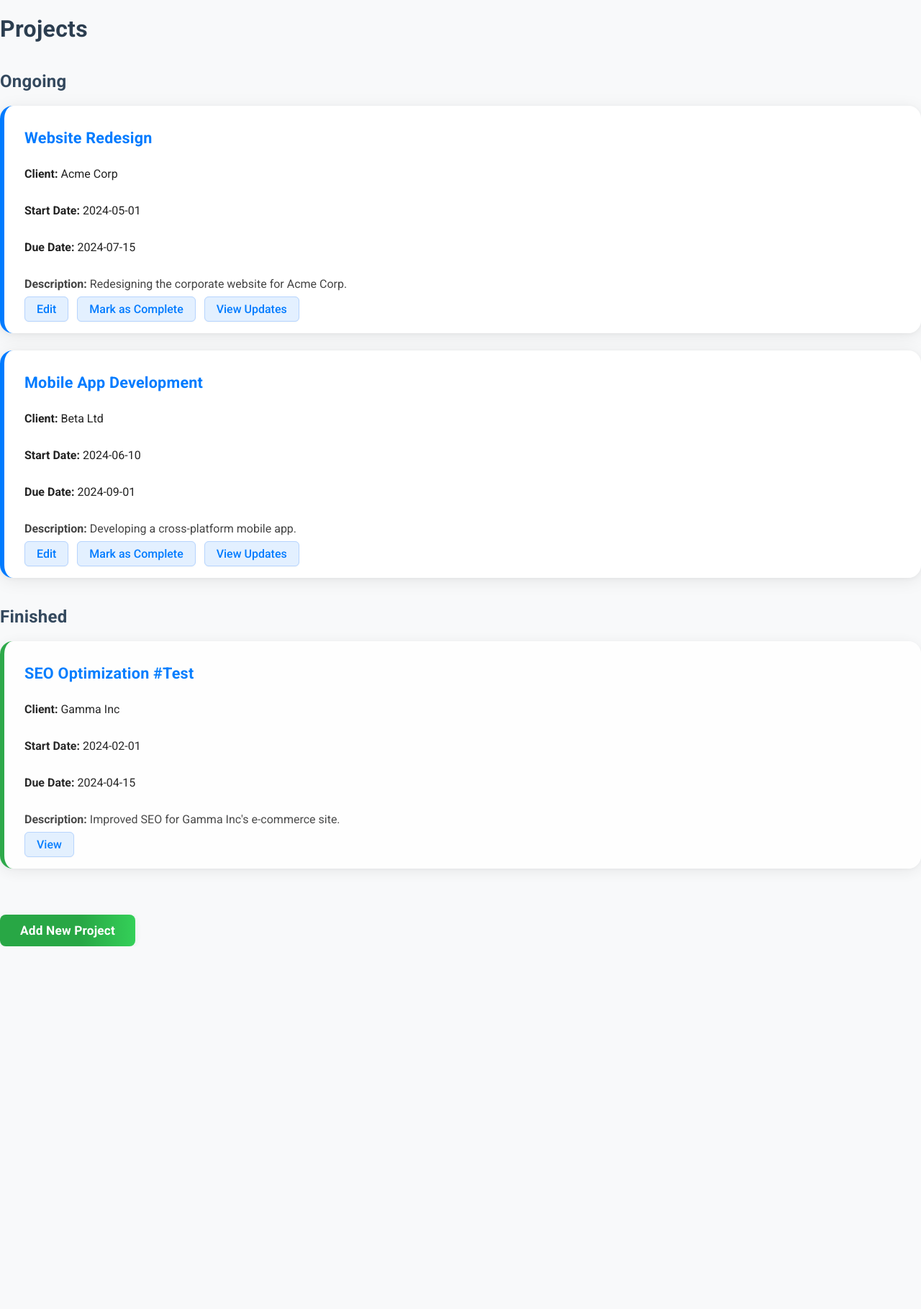
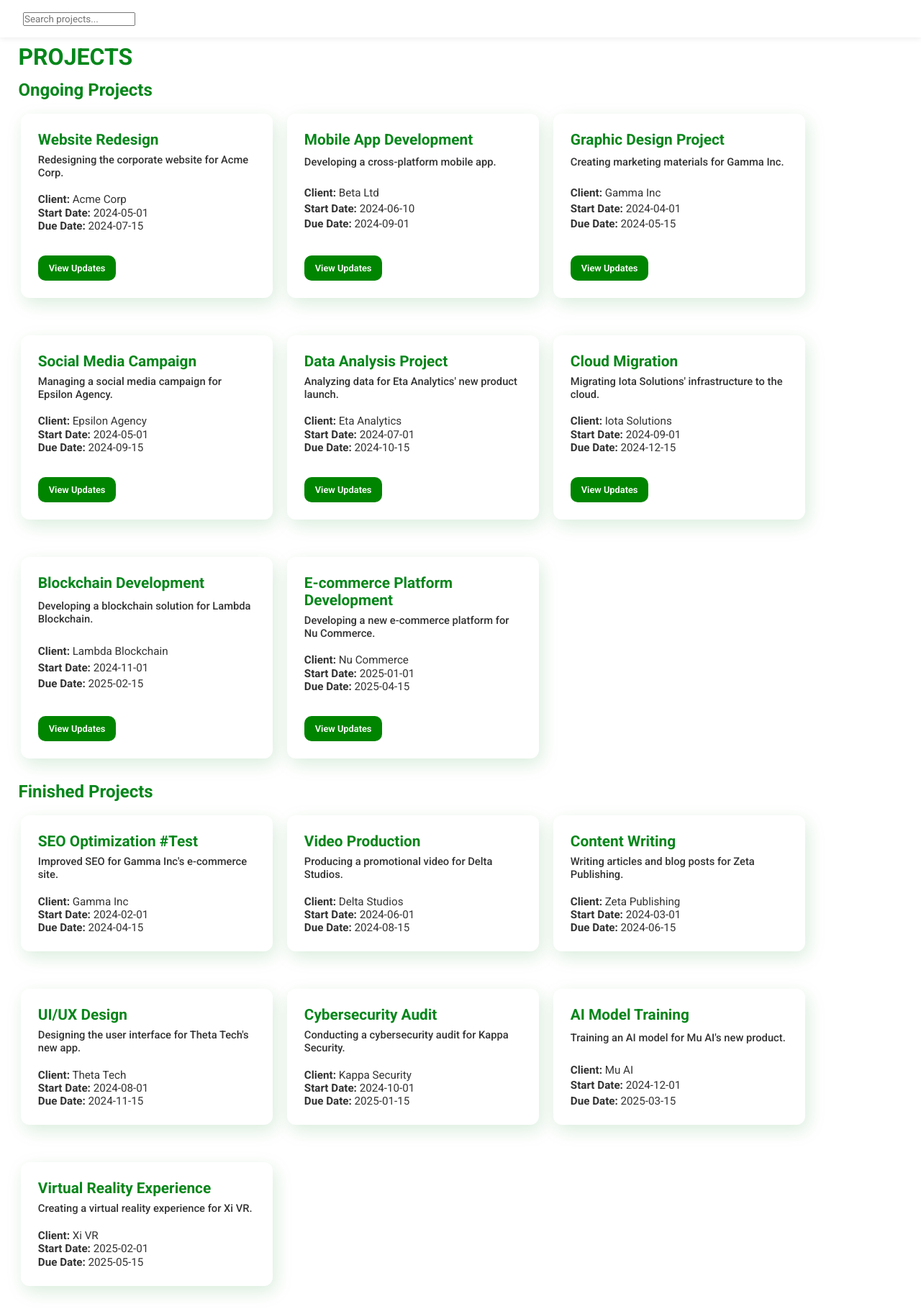
Before and after one commit to gihan-s/Servo, a PHP site: page /providers/projects.php in a window 1280 px wide. Shown: the whole page at 72% size. Before the commit the page ends 1315 px from the top, so only its background shows below. Run offline with PHP 8.4, Linux system fonts and the light colour scheme.

Commit message:
sum shii ngl

```diff
--- /dev/null
+++ b/assets/css/projects.css
@@ -0,0 +1,115 @@
+h1, h2 {
+  color: #05861a;
+}
+
+h1 {
+  margin: 2% 1% 1%;
+}
+
+h2 {
+  margin: 1% 1% -1% 1%;
+}
+
+p {
+  color: #333;
+  font-size: 0.95rem;
+  line-height: 1.2;
+}
+
+.main-content {
+  margin-left: 1%;
+  max-width: max-content;
+  margin-top: 60px;;
+}
+
+.search-bar {
+  position: fixed;
+  top: 0;
+  left: 0;
+  width: 100%;
+  background: #fff;
+  padding: 1rem 2rem;
+  box-shadow: 0 2px 8px rgba(0,0,0,0.07);
+  transition: transform 0.3s;
+  z-index: 200;
+}
+
+.search-bar.hide {
+  transform: translateY(-100%);
+}
+
+/* Project Card Styles */
+.project-list {
+  margin: 1rem 1rem;
+  display: flex;
+  flex-wrap: wrap;
+  gap: 20px;
+}
+
+.project-card {
+  background: white;
+  /* border: 2px solid #05861a; */
+  border-radius: 12px;
+  box-shadow: 4px 8px 24px 0 rgba(5, 134, 26, 0.15);
+  padding: 1.5rem;
+  margin: 1rem 0;
+  /* transition: box-shadow 0.2s, transform 0.2s; */
+  flex: 1 1 300px;
+  max-width: 350px;
+  min-width: 250px;
+  display: flex;
+  flex-direction: column;
+  justify-content: space-between;
+  cursor: pointer;
+}
+
+.project-card-title {
+  color: #05861a;
+  font-size: 1.3rem;
+  font-weight: 700;
+  margin-bottom: 0.5rem;
+}
+
+.project-card:hover {
+  background: #05861a;
+  /* border: 2px solid white; */
+}
+
+.project-card:hover .project-card-title {
+  color: white;
+  font-weight: 600;
+}
+
+.project-card:hover .button {
+  color: #00ae00;
+  background-color: white;
+}
+
+.project-card:hover p {
+  color: white;
+}
+
+.project-card-description {
+  color: #333;
+  font-size: 0.92rem;
+  font-weight: 500;
+}
+
+.buttons {
+  margin-top: 1rem;
+}
+
+.button {
+  padding: 10px 15px;
+  border-radius: 10px;
+  border: none;
+  background-color: #008500;
+  color: white;
+  font-weight: 600;
+  font-size: 0.80em;
+  margin-top: 1rem;
+  margin-left: auto;
+  display: inline-block;
+  text-align: center;
+  text-decoration: none;
+}
--- /dev/null
+++ b/assets/js/projects.js
@@ -0,0 +1,11 @@
+// search bar
+let lastScroll = 0;
+const searchBar = document.getElementById('search-bar');
+window.addEventListener('scroll', () => {
+  if (window.scrollY > lastScroll) {
+    searchBar.classList.add('hide'); // Hide on scroll down
+  } else {
+    searchBar.classList.remove('hide'); // Show on scroll up
+  }
+  lastScroll = window.scrollY;
+});
--- a/providers/dummydata.php
+++ b/providers/dummydata.php
@@ -29,6 +29,114 @@ $projects = [
     'due_date' => '2024-04-15',
     'status' => 'finished',
     'description' => 'Improved SEO for Gamma Inc\'s e-commerce site.'
+  ],
+  [
+    'id' => 4,
+    'name' => 'Graphic Design Project',
+    'client' => 'Gamma Inc',
+    'start_date' => '2024-04-01',
+    'due_date' => '2024-05-15',
+    'status' => 'ongoing',
+    'description' => 'Creating marketing materials for Gamma Inc.'
+  ],
+  [
+    'id' => 5,
+    'name' => 'Video Production',
+    'client' => 'Delta Studios',
+    'start_date' => '2024-06-01',
+    'due_date' => '2024-08-15',
+    'status' => 'finished',
+    'description' => 'Producing a promotional video for Delta Studios.'
+  ],
+  [
+    'id' => 6,
+    'name' => 'Social Media Campaign',
+    'client' => 'Epsilon Agency',
+    'start_date' => '2024-05-01',
+    'due_date' => '2024-09-15',
+    'status' => 'ongoing',
+    'description' => 'Managing a social media campaign for Epsilon Agency.'
+  ],
+  [
+    'id' => 7,
+    'name' => 'Content Writing',
+    'client' => 'Zeta Publishing',
+    'start_date' => '2024-03-01',
+    'due_date' => '2024-06-15',
+    'status' => 'finished',
+    'description' => 'Writing articles and blog posts for Zeta Publishing.'
+  ],
+  [
+    'id' => 8,
+    'name' => 'Data Analysis Project',
+    'client' => 'Eta Analytics',
+    'start_date' => '2024-07-01',
+    'due_date' => '2024-10-15',
+    'status' => 'ongoing',
+    'description' => 'Analyzing data for Eta Analytics\' new product launch.'
+  ],
+  [
+    'id' => 9,
+    'name' => 'UI/UX Design',
+    'client' => 'Theta Tech',
+    'start_date' => '2024-08-01',
+    'due_date' => '2024-11-15',
+    'status' => 'finished',
+    'description' => 'Designing the user interface for Theta Tech\'s new app.'
+  ],
+  [
+    'id' => 10,
+    'name' => 'Cloud Migration',
+    'client' => 'Iota Solutions',
+    'start_date' => '2024-09-01',
+    'due_date' => '2024-12-15',
+    'status' => 'ongoing',
+    'description' => 'Migrating Iota Solutions\' infrastructure to the cloud.'
+  ],
+  [
+    'id' => 11,
+    'name' => 'Cybersecurity Audit',
+    'client' => 'Kappa Security',
+    'start_date' => '2024-10-01',
+    'due_date' => '2025-01-15',
+    'status' => 'finished',
+    'description' => 'Conducting a cybersecurity audit for Kappa Security.'
+  ],
+  [
+    'id' => 12,
+    'name' => 'Blockchain Development',
+    'client' => 'Lambda Blockchain',
+    'start_date' => '2024-11-01',
+    'due_date' => '2025-02-15',
+    'status' => 'ongoing',
+    'description' => 'Developing a blockchain solution for Lambda Blockchain.'
+  ],
+  [
+    'id' => 13,
+    'name' => 'AI Model Training',
+    'client' => 'Mu AI',
+    'start_date' => '2024-12-01',
+    'due_date' => '2025-03-15',
+    'status' => 'finished',
+    'description' => 'Training an AI model for Mu AI\'s new product.'
+  ],
+  [
+    'id' => 14,
+    'name' => 'E-commerce Platform Development',
+    'client' => 'Nu Commerce',
+    'start_date' => '2025-01-01',
+    'due_date' => '2025-04-15',
+    'status' => 'ongoing',
+    'description' => 'Developing a new e-commerce platform for Nu Commerce.'
+  ],
+  [
+    'id' => 15,
+    'name' => 'Virtual Reality Experience',
+    'client' => 'Xi VR',
+    'start_date' => '2025-02-01',
+    'due_date' => '2025-05-15',
+    'status' => 'finished',
+    'description' => 'Creating a virtual reality experience for Xi VR.'
   ]
 ];
 ?>
--- a/providers/projects.php
+++ b/providers/projects.php
@@ -17,54 +17,66 @@ foreach ($projects as $p) {
 <head>
   <meta charset="UTF-8">
   <title>Projects</title>
-  <link rel="stylesheet" href="../styles.css">
+
+  <!-- CSS Files -->
+  <link rel="stylesheet" href="../assets/css/main.css">
+  <link rel="stylesheet" href="../assets/css/projects.css">
+  <!-- JS Files -->
+  <script src="../assets/js/projects.js"></script>
 </head>
 
 <body>
-  <h1>Projects</h1>
+  <div class="search-bar">
+  <input type="text" placeholder="Search projects...">
+  </div>
 
-  <h2>Ongoing</h2>
+  <div class="main-content">
+    <h1>PROJECTS</h1>
+
+    <h2>Ongoing Projects</h2>
     <?php if (count($ongoing) > 0): ?>
-    <div class="project-cards">
+
+      <div class="project-list">
         <?php foreach ($ongoing as $project): ?>
           <div class="project-card">
-          <h3><?= htmlspecialchars($project['name']) ?></h3>
+            <h3 class="project-card-title"><?= htmlspecialchars($project['name']) ?></h3>
+            <p class="project-card-description"><?= htmlspecialchars($project['description']) ?></p>
+            <br>
             <p><strong>Client:</strong> <?= htmlspecialchars($project['client']) ?></p>
             <p><strong>Start Date:</strong> <?= htmlspecialchars($project['start_date']) ?></p>
             <p><strong>Due Date:</strong> <?= htmlspecialchars($project['due_date']) ?></p>
-          <p class="desc"><strong>Description:</strong> <?= htmlspecialchars($project['description']) ?></p>
-          <div class="actions">
-            <a href="edit_project.php?id=<?= $project['id'] ?>">Edit</a>
-            <a href="mark_complete.php?id=<?= $project['id'] ?>">Mark as Complete</a>
-            <a href="view_updates.php?id=<?= $project['id'] ?>">View Updates</a>
+            <div class="buttons">
+              <a class="button" href="#">View Updates</a>
             </div>
           </div>
         <?php endforeach; ?>
       </div>
+
     <?php else: ?>
       <p>No ongoing projects.</p>
+
     <?php endif; ?>
 
-  <h2>Finished</h2>
+    <h2>Finished Projects</h2>
     <?php if (count($finished) > 0): ?>
-    <div class="project-cards">
+
+      <div class="project-list">
         <?php foreach ($finished as $project): ?>
           <div class="project-card finished">
-          <h3><?= htmlspecialchars($project['name']) ?></h3>
+            <h3 class="project-card-title"><?= htmlspecialchars($project['name']) ?></h3>
+            <p class="project-card-description"><?= htmlspecialchars($project['description']) ?></p>
+            <br>
             <p><strong>Client:</strong> <?= htmlspecialchars($project['client']) ?></p>
             <p><strong>Start Date:</strong> <?= htmlspecialchars($project['start_date']) ?></p>
             <p><strong>Due Date:</strong> <?= htmlspecialchars($project['due_date']) ?></p>
-          <p class="desc"><strong>Description:</strong> <?= htmlspecialchars($project['description']) ?></p>
-          <div class="actions">
-            <a href="view_project.php?id=<?= $project['id'] ?>">View</a>
-          </div>
           </div>
         <?php endforeach; ?>
       </div>
+
     <?php else: ?>
       <p>No past projects.</p>
+
     <?php endif; ?>
-
-  <a href="#" class="add-btn">Add New Project</a>
+  </div>
 </body>
 </html>
--- a/styles.css
+++ /dev/null
@@ -1,178 +0,0 @@
-@import url('https://fonts.googleapis.com/css2?family=Roboto:wght@400;500;700&display=swap');
-
-html, body {
-  font-family: 'Roboto', Arial, sans-serif;
-  background: #f8f9fa;
-  color: #222;
-}
-/* basics */
-h1, h2, h3 {
-  font-family: 'Roboto', Arial, sans-serif;
-  font-weight: 700;
-  letter-spacing: 0.01em;
-}
-body {
-  margin: 0;
-  padding: 0;
-  background: #f8f9fa;
-}
-h1 { color: #2c3e50; margin-bottom: 30px; }
-h2 { color: #34495e; margin-top: 40px; }
-table {
-  width: 100%;
-  border-collapse: collapse;
-  margin-bottom: 40px;
-  background: #fff;
-  box-shadow: 0 2px 8px rgba(0,0,0,0.05);
-  border-radius: 8px;
-  overflow: hidden;
-}
-th, td {
-  border: none;
-  padding: 14px 12px;
-  text-align: left;
-}
-th {
-  background: #007bff;
-  color: #fff;
-  font-weight: 600;
-  letter-spacing: 0.5px;
-}
-tr:nth-child(even) { background: #f4f8fb; }
-tr:hover { background: #e9f5ff; transition: background 0.2s; }
-
-/* project card layout */
-.project-cards {
-  display: flex;
-  flex-direction: column;
-  gap: 24px;
-  margin-bottom: 40px;
-}
-.project-card {
-  background: rgba(255,255,255,0.95);
-  border-radius: 18px;
-  box-shadow: 0 4px 24px 0 rgba(0,0,0,0.08), 0 1.5px 6px 0 rgba(0,0,0,0.04);
-  padding: 32px 28px 24px 28px;
-  width: 100%;
-  max-width: 100%;
-  box-sizing: border-box;
-  display: flex;
-  flex-direction: column;
-  justify-content: space-between;
-  border-left: 6px solid #007bff;
-  transition: box-shadow 0.2s, border-color 0.2s;
-  margin-bottom: 0;
-}
-.project-card.finished {
-  border-left-color: #28a745;
-  opacity: 0.97;
-}
-.project-card h3 {
-  margin-top: 0;
-  margin-bottom: 12px;
-  color: #007bff;
-  font-size: 1.35em;
-  letter-spacing: 0.01em;
-}
-.project-card .desc {
-  color: #444;
-  font-size: 1em;
-  margin-bottom: 16px;
-}
-.project-card .actions {
-  margin-top: auto;
-}
-.project-card .actions a {
-  margin-right: 8px;
-  margin-bottom: 6px;
-  background: #e3f0ff;
-  color: #007bff;
-  border-radius: 6px;
-  padding: 7px 16px;
-  font-weight: 500;
-  border: 1.5px solid #b6d4fe;
-  text-decoration: none;
-  transition: background 0.2s, color 0.2s, border-color 0.2s;
-  box-shadow: 0 1px 2px rgba(0,0,0,0.03);
-}
-.project-card .actions a:hover {
-  background: #007bff;
-  color: #fff;
-  border-color: #007bff;
-}
-@media (max-width: 900px) {
-  .project-cards {
-    flex-direction: column;
-    gap: 18px;
-  }
-  .project-card {
-    max-width: 100%;
-    min-width: 0;
-  }
-}
-.actions a {
-  margin-right: 10px;
-  color: #007bff;
-  text-decoration: none;
-  font-weight: 500;
-  padding: 6px 12px;
-  border-radius: 4px;
-  background: #e3f0ff;
-  transition: background 0.2s, color 0.2s;
-  border: 1px solid #b6d4fe;
-}
-.actions a:hover {
-  background: #007bff;
-  color: #fff;
-  border-color: #007bff;
-  text-decoration: none;
-}
-.desc { color: #555; font-size: 0.97em; }
-a.add-btn {
-  display: inline-block;
-  margin-top: 24px;
-  padding: 12px 28px;
-  background: linear-gradient(90deg, #28a745 60%, #34d058 100%);
-  color: #fff;
-  border-radius: 8px;
-  text-decoration: none;
-  font-weight: 700;
-  font-size: 1.08em;
-  box-shadow: 0 2px 8px rgba(40,167,69,0.10);
-  border: none;
-  letter-spacing: 0.01em;
-  transition: background 0.2s, box-shadow 0.2s;
-}
-a.add-btn:hover {
-  background: linear-gradient(90deg, #218838 60%, #28a745 100%);
-  color: #fff;
-  box-shadow: 0 4px 16px rgba(40,167,69,0.13);
-}
-@media (max-width: 700px) {
-  table, thead, tbody, th, td, tr { display: block; }
-  th { position: absolute; left: -9999px; top: -9999px; }
-  tr { margin-bottom: 20px; }
-  td {
-    border: none;
-    position: relative;
-    padding-left: 50%;
-    min-height: 40px;
-    background: #fff;
-  }
-  td:before {
-    position: absolute;
-    top: 14px;
-    left: 12px;
-    width: 45%;
-    white-space: nowrap;
-    font-weight: bold;
-    color: #007bff;
-  }
-  td:nth-of-type(1):before { content: "Project Name"; }
-  td:nth-of-type(2):before { content: "Client"; }
-  td:nth-of-type(3):before { content: "Start Date"; }
-  td:nth-of-type(4):before { content: "Due Date"; }
-  td:nth-of-type(5):before { content: "Status"; }
-  td:nth-of-type(6):before { content: "Description"; }
-  td:nth-of-type(7):before { content: "Actions"; }
-}
```
Lines whose indentation alone changed are shown as unchanged.
